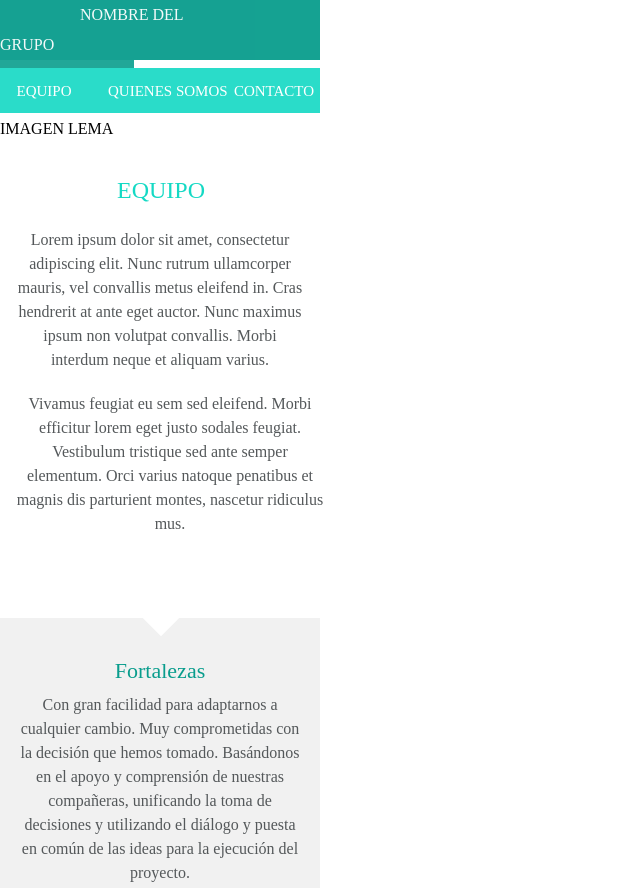
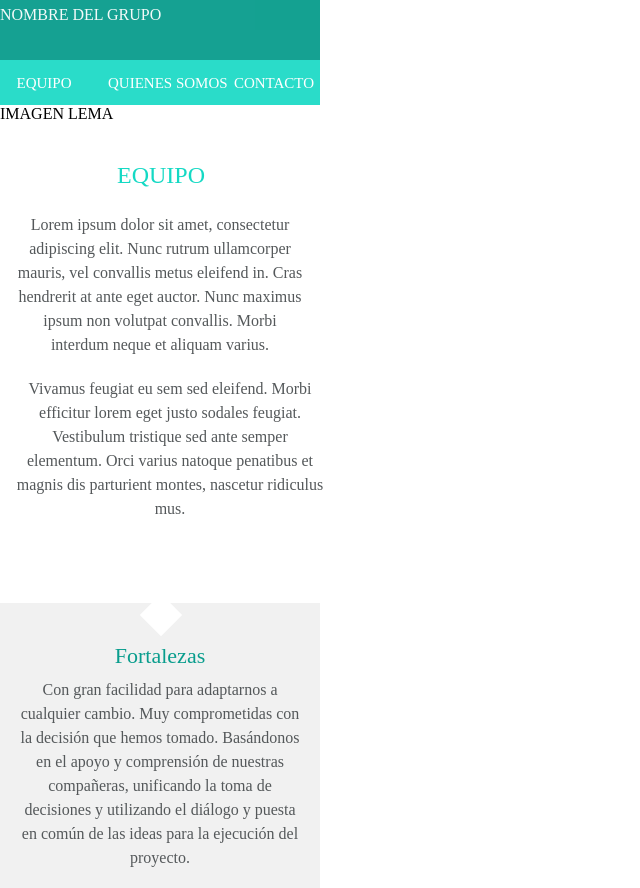
Before and after one commit to Adalab/project-promo-l-module-1-team-9, a plain HTML site: page index.html in a window 1280 px wide. Shown: the top 888 px of the page, without its empty margins (0-640 px from the left). Drawn offline with Linux system fonts and the light colour scheme.

Commit message:
change header

```diff
--- a/styles/main.css
+++ b/styles/main.css
@@ -24,7 +24,8 @@
   flex-direction: column;*/
 }
 .team {
-  padding: 15px 80px;
+  /*padding: 15px 80px;*/
+  margin: 0 auto;
   opacity: 0.95;
   background-color: var(--blue-green);
   font-family: var(--title);
@@ -35,22 +36,21 @@
   line-height: 1.88;
   letter-spacing: normal;
   color: #ffffff;
-  /*text-align: center;*/
-  display: inline;
+  /*text-align: center;
+  display: block;*/
 
   /* margin: auto;*/
-  /*display: flex;
+  display: flex;
   flex-direction: row;
-  justify-content: space-around;
-  align-items: center;*/
+  align-items: center;
   /*box-sizing: border-box;*/
 }
 .content {
   width: 320px;
   height: 45px;
   opacity: 0.9;
-  margin-top: 8px;
-  margin-bottom: 7px;
+  /*margin-top: 8px;
+  margin-bottom: 7px;*/
   background-color: var(--aqua);
   box-sizing: border-box;
   display: flex;
@@ -179,12 +179,13 @@
 }
 .Rectangle-Small {
   background-color: white;
-  margin:0 130px 0;
+  margin: 0 130px 0;
   width: 30px;
   height: 30px;
   transform: rotate(45deg);
   position: absolute;
-  top: 600px; left: 16px;
+  top: 600px;
+  left: 16px;
 }
 
 /*Fortalezas y debilidades*/
@@ -332,8 +333,6 @@ color: var(--blue-green);
 }
 .fas {
   color: var(--blue-green);
-
-
 }
 
 .rectangle-6 {
```
Lines whose indentation alone changed are shown as unchanged.
